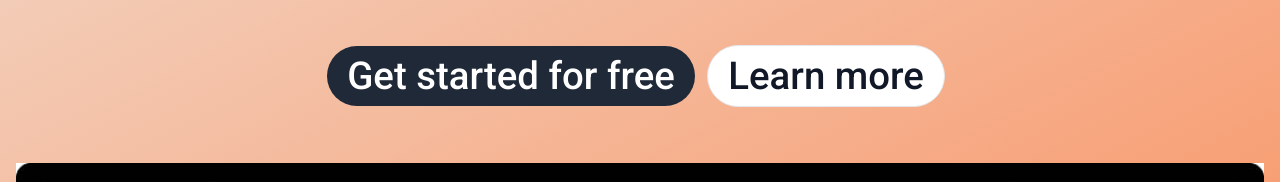
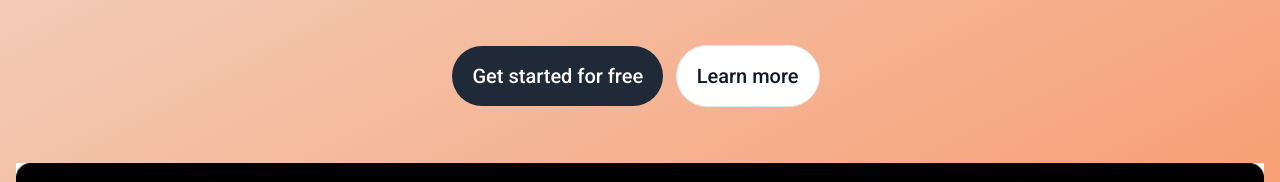
Before and after one commit to jack20492/bc75_group_6_capstone_tailwind_homepage_2, a website: page src/index.html in a window 1280 px wide. Shown: the part 558-740 px from the top of the page. Drawn offline with nearby package versions, Linux system fonts and the light colour scheme; a script that the page names is missing.

Commit message:
Update index.html

```diff
--- a/src/index.html
+++ b/src/index.html
@@ -226,11 +226,11 @@
             </p>
           </div>
           <div class="simplify-button m-12">
-            <button style="font-size: 3vw" type="button"
+            <button type="button"
               class="text-white bg-gray-800 hover:bg-red-500 focus:outline-none focus:ring-4 focus:ring-gray-300 font-medium rounded-full px-5 py-4 me-2 mb-2 dark:bg-gray-800 dark:hover:bg-gray-700 dark:focus:ring-gray-700 dark:border-gray-700 text-xl">
               Get started for free
             </button>
-            <button style="font-size: 3vw" type="button"
+            <button type="button"
               class="py-4 px-5 me-2 mb-2 font-medium text-gray-900 focus:outline-none bg-white rounded-full border border-gray-200 hover:bg-red-500 hover:text-white focus:z-10 focus:ring-4 focus:ring-gray-100 dark:focus:ring-gray-700 dark:bg-gray-800 dark:text-gray-400 dark:border-gray-600 dark:hover:text-white dark:hover:bg-gray-700 text-xl">
               Learn more
             </button>
```
